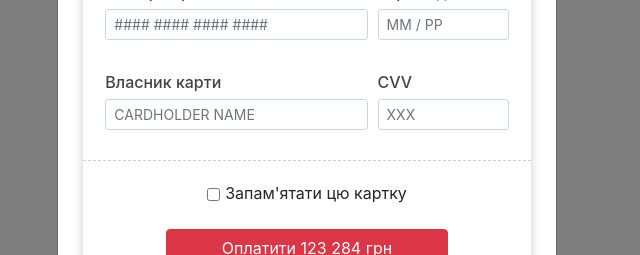
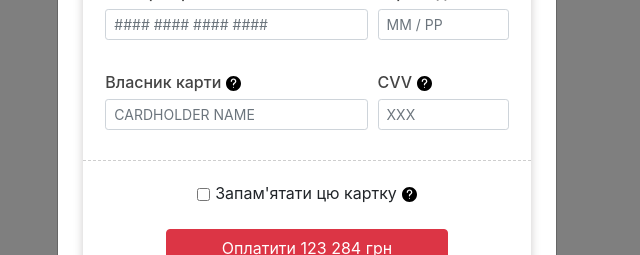
Before and after one commit to Ihor92/widget-pay-kasta, a React (Create React App) app: page / in a window 1280 px wide. Both pictures are taken after a click on the button "Оплатить картой". Shown: the part 323-578 px from the top of the page, without its empty margins (333-973 px from the left). Built offline with nearby package versions, Linux system fonts and the light colour scheme.

Commit message:
Refactoring code

```diff
--- a/package.json
+++ b/package.json
@@ -10,8 +10,8 @@
     "bootstrap": "^4.4.1",
     "react": "^16.13.0",
     "react-dom": "^16.13.0",
-    "react-router-dom": "^5.1.2",
     "react-scripts": "3.4.0",
+    "react-tooltip": "^4.1.0",
     "react-transition-group": "^4.3.0"
   },
   "scripts": {
--- a/src/Components/Common/Modal/Modal.js
+++ b/src/Components/Common/Modal/Modal.js
@@ -1,6 +1,6 @@
 import React from 'react';
 import Animation from '../Animation/Animation';
-import Form from '../../Form/Form';
+import FormContainer from '../../Form';
 import logo from '../../../mk-logo.svg';
 
 
@@ -38,7 +38,7 @@ const Modal = ({ handleCloseModal, showModal, children }) => (
                 </div>
               </div>
 
-              <Form
+              <FormContainer
                 handleCloseModal={handleCloseModal}
                 sumToPay={sumToPay}
               />
--- a/src/Components/Form/Form.css
+++ b/src/Components/Form/Form.css
@@ -18,6 +18,7 @@
 
 .label {
   margin: 0 0 5px;
+  padding-right: 5px;
   font-weight: 500;
   color: #444;
 }
@@ -43,6 +44,7 @@
 
 .labelCheckbox {
   margin: 0 0 4px 5px;
+  padding-right: 5px;
 }
 
 .buttonIsDisabled {
--- a/src/Components/Form/Form.jsx
+++ b/src/Components/Form/Form.jsx
@@ -1,7 +1,18 @@
-import React, { Component } from 'react';
+import React from 'react';
 import Input from '../Input/Input';
-import { SuccessfulPay, InvalidCard, WrongDate, EnterName, CheckCvv } from '../HelperMessages/HelperMessages';
+import ReactTooltip from 'react-tooltip'
+import help from './question.svg'
+import {
+  SuccessfulPay,
+  InvalidCard,
+  WrongDate,
+  EnterName,
+  CheckCvv,
+  tooltipMessages,
+  descriptionForInputs
+} from '../HelperMessages/HelperMessages';
 import './Form.css';
+
 
 const validDataLength = {
   cardNumber: 16,
@@ -10,137 +21,49 @@ const validDataLength = {
   cardOwner: 40,
 }
 
-const findToday = new Date();
-const findThisYear = findToday.getFullYear();
-const findThisMonth = findToday.getMonth();
-let lasNumbersYear = findThisYear.toString().substring(2);
-let corectMonth = findThisMonth < 9 ? '0' + findThisMonth : findThisMonth;
+const Form = (props) => {
+  const {
+    buttonIsDisabled,
+    showError,
+    incorrectDate,
+    timer,
+    showSuccessfulPayment,
+    sumToPay,
+    checkDataLength,
+    handleChange,
+    cardNumber,
+    cardExpiry,
+    cardOwner,
+    cvv
+  } = props;
 
-export default class Form extends Component{
-  constructor(props) {
-    super(props);
-    this.state = {
-      cardNumber: '',
-      cardExpiry: '',
-      cardOwner: '',
-      cvv: '',
-      showError: false,
-      buttonIsDisabled: true,
-      incorrectDate: false,
-      timer: 600,
-      timeLeft: null,
-      showSuccessfulPayment: false
-    }
-  }
-  componentDidMount() {
-    this.setTimerId();
-  }
-
-  componentWillUnmount() {
-    this.clearTimerId();
-  }
-
-  clearTimerId = () => {
-    clearInterval(this.timerStart);
-  };
-
-  setTimerId = () => {
-    const { handleCloseModal } = this.props;
-    this.timerStart = setInterval(() => {
-      let timerLefet = this.state.timer - 1;
-      if (timerLefet === 0) {
-        clearInterval(this.timerStart);
-        handleCloseModal() ;
-      }
-      this.setState({
-        timer: timerLefet
-      })
-    }, 1000)
-  }
-
-  handleChange = (event) => {
-    const target = event.target;
-    const value = target.value;
-    const name = target.name;
-
-    if (value.length <= validDataLength[name]) {
-      this.setState({
-        [name]: value,
-      })
-    }
-    this.checkAllInputs();
-  }
-
-  checkAllInputs = () => {
-    const { cardNumber, cardExpiry, cardOwner, cvv } = this.state;
-    if (cardNumber !== '' && cardExpiry !== '' && cardOwner !== '' && cvv !== '') {
-      this.setState({
-        buttonIsDisabled: false,
-      })
-    }
-  }
-
-  checkDataLength = (event) => {
-    const { cardExpiry, cvv, cardNumber, cardOwner } = this.state;
-    if (
-      cardNumber.length === validDataLength.cardNumber &&
-      cardExpiry.length === validDataLength.cardExpiry &&
-      cardOwner !== '' &&
-      cvv.length === validDataLength.cvv) {
-
-      if (corectMonth + lasNumbersYear <= cardExpiry) {
-        this.handleSubmit();
-      } else {
-        this.setState({
-          incorrectDate: true,
-          cardExpiry: '',
-          cvv: ''
-        })
-      }
-
-      event.preventDefault();
-
-    }  else {
-      console.log("Невірне значеня");
-      this.setState({
-        showError: true,
-        cvv: ''
-      })
-      event.preventDefault();
-    }
-  }
-
-  handleSubmit = () => {
-    const { handleCloseModal } = this.props;
-
-    this.setState({
-      showSuccessfulPayment: true
-    })
-
-    this.timerId = setTimeout(() => {
-      handleCloseModal() ;
-    }, 1000);
-  }
-
-  render() {
-    const { buttonIsDisabled, showError, incorrectDate, timer, showSuccessfulPayment } = this.state;
-    const { sumToPay } = this.props;
     let minutes = Math.floor(timer / 60);
     let seconds = timer % 60;
 
+  const { cardOwnerTooltip, cvvTooltip, rememberCard } = tooltipMessages;
+  const {
+    descriptionNumberCard,
+    descriptionCardExpiry,
+    descriptionCardOwner,
+    descriptionCvv,
+    descriptionRemember,
+    descriptionPay,
+    descriptionTimer,
+  } = descriptionForInputs;
+
     return (
       <div>
-        <form onSubmit={this.checkDataLength}>
+        <form onSubmit={checkDataLength}>
           <div className="infoCard">
             <div className="inputNumberCard">
-              <label className="label" htmlFor="number-card">Номер карти</label>
+              <label className="label" htmlFor="number-card">{descriptionNumberCard}</label>
               <Input
                 id="number-card"
                 type="number"
                 placeholder="#### #### #### ####"
                 name="cardNumber"
-                onChange={this.handleChange}
-                value={this.state.cardNumber}
+                onChange={handleChange}
+                value={cardNumber}
                 autoComplete="off"
                 className="infoCard--number "
               />
@@ -148,14 +71,14 @@ export default class Form extends Component{
             </div>
 
             <div className="inputCardExpiry">
-              <label className="label" htmlFor="card-expiry">Термін дії</label>
+              <label className="label" htmlFor="card-expiry">{ descriptionCardExpiry }</label>
               <Input
                 id="card-expiry"
                 type="number"
                 placeholder="ММ / РР"
                 name="cardExpiry"
-                onChange={this.handleChange}
-                value={this.state.cardExpiry}
+                onChange={handleChange}
+                value={cardExpiry}
                 autoComplete="off"
               />
               {showError && (<WrongDate />) || incorrectDate && (<WrongDate />)}
@@ -170,28 +93,45 @@ export default class Form extends Component{
 
           <div className="infoCard">
             <div className="inputCardOwner">
-              <label className="label" htmlFor="card-owner">Власник карти</label>
+              <label className="label" htmlFor="card-owner">{ descriptionCardOwner }</label>
+              <img src={help} alt="Tooltip" data-tip={ cardOwnerTooltip }/>
+              <ReactTooltip
+                type="light"
+                effect="solid"
+                multiline={true}
+                border={true}
+                borderColor="#333"
+              />
               <Input
                 id="card-owner"
                 type="text"
                 placeholder="CARDHOLDER NAME"
                 name="cardOwner"
-                onChange={this.handleChange}
-                value={this.state.cardOwner}
+                onChange={handleChange}
+                value={cardOwner}
                 autoComplete="on"
               />
               {showError && (<EnterName />)}
             </div>
 
             <div className="inputCvv">
-              <label className="label" htmlFor="cvv">CVV</label>
+              <label className="label" htmlFor="cvv">{ descriptionCvv }</label>
+
+              <img src={help} alt="Tooltip" data-tip={ cvvTooltip }/>
+              <ReactTooltip
+                type="light"
+                effect="solid"
+                multiline={true}
+                border={true}
+                borderColor="#333"
+              />
               <Input
                 id="cvv"
                 type="password"
                 placeholder="XXX"
                 name="cvv"
-                onChange={this.handleChange}
-                value={this.state.cvv}
+                onChange={handleChange}
+                value={cvv}
                 autoComplete="off"
               />
               {showError && (<CheckCvv />)}
@@ -202,18 +142,27 @@ export default class Form extends Component{
             <div className="paymentWrap">
               <div className="paymentCheckbox">
                 <input id="remember" type="checkbox" />
-                <label className="labelCheckbox" htmlFor="remember">Запам'ятати цю картку</label>
+                <label className="labelCheckbox" htmlFor="remember">{ descriptionRemember }</label>
+                <img src={help} alt="Tooltip" data-tip={ rememberCard }/>
+                <ReactTooltip
+                  type="light"
+                  effect="solid"
+                  multiline={true}
+                  border={true}
+                  borderColor="#333"
+                />
               </div>
 
               <button
                 type="submit"
                 className={"btn btn-danger " + (buttonIsDisabled === true ? 'buttonIsDisabled ' : '' )}
-              >Оплатити {sumToPay}</button>
-              <p className="timer">На виконання платежу 00:0{minutes}:{seconds < 10 ? '0' + seconds : seconds}</p>
+              >{ descriptionPay } {sumToPay}</button>
+              <p className="timer">{ descriptionTimer }00:0{minutes}:{seconds < 10 ? '0' + seconds : seconds}</p>
             </div>
           </div>
         </form>
       </div>
     );
-  }
 }
+
+export default Form;
--- /dev/null
+++ b/src/Components/Form/FormContainer.jsx
@@ -0,0 +1,157 @@
+import React, { Component } from 'react';
+import './Form.css';
+import Form from './Form';
+
+const validDataLength = {
+  cardNumber: 16,
+  cardExpiry: 4,
+  cvv: 3,
+  cardOwner: 40,
+}
+
+const findToday = new Date();
+const findThisYear = findToday.getFullYear();
+const findThisMonth = findToday.getMonth();
+let lasNumbersYear = findThisYear.toString().substring(2);
+let corectMonth = findThisMonth < 9 ? '0' + findThisMonth : findThisMonth;
+
+
+export default class FormContainer extends Component{
+  constructor(props) {
+    super(props);
+    this.state = {
+      cardNumber: '',
+      cardExpiry: '',
+      cardOwner: '',
+      cvv: '',
+      showError: false,
+      buttonIsDisabled: true,
+      incorrectDate: false,
+      timer: 600,
+      timeLeft: null,
+      showSuccessfulPayment: false
+    }
+  }
+  componentDidMount() {
+    this.setTimerId();
+  }
+
+  componentWillUnmount() {
+    this.clearTimerId();
+  }
+
+  clearTimerId = () => {
+    clearInterval(this.timerStart);
+  };
+
+  setTimerId = () => {
+    const { handleCloseModal } = this.props;
+    this.timerStart = setInterval(() => {
+      let timerLefet = this.state.timer - 1;
+      if (timerLefet === 0) {
+        clearInterval(this.timerStart);
+        handleCloseModal() ;
+      }
+      this.setState({
+        timer: timerLefet
+      })
+    }, 1000)
+  }
+
+  handleChange = (event) => {
+    const target = event.target;
+    const value = target.value;
+    const name = target.name;
+
+    if (value.length <= validDataLength[name]) {
+      this.setState({
+        [name]: value,
+      })
+    }
+    this.checkAllInputs();
+  }
+
+  checkAllInputs = () => {
+    const { cardNumber, cardExpiry, cardOwner, cvv } = this.state;
+    if (cardNumber !== '' && cardExpiry !== '' && cardOwner !== '' && cvv !== '') {
+      this.setState({
+        buttonIsDisabled: false,
+      })
+    }
+  }
+
+  checkDataLength = (event) => {
+    const { cardExpiry, cvv, cardNumber, cardOwner } = this.state;
+    if (
+      cardNumber.length === validDataLength.cardNumber &&
+      cardExpiry.length === validDataLength.cardExpiry &&
+      cardOwner !== '' &&
+      cvv.length === validDataLength.cvv) {
+
+      if (corectMonth + lasNumbersYear <= cardExpiry) {
+        this.handleSubmit();
+      } else {
+        this.setState({
+          incorrectDate: true,
+          cardExpiry: '',
+          cvv: ''
+        })
+      }
+
+      event.preventDefault();
+
+    }  else {
+      console.log("Невірне значеня");
+      this.setState({
+        showError: true,
+        cvv: ''
+      })
+      event.preventDefault();
+    }
+  }
+
+  handleSubmit = () => {
+    const { handleCloseModal } = this.props;
+
+    this.setState({
+      showSuccessfulPayment: true
+    })
+
+    this.timerId = setTimeout(() => {
+      handleCloseModal() ;
+    }, 1000);
+  }
+
+  render() {
+    const {
+      buttonIsDisabled,
+      showError,
+      incorrectDate,
+      showSuccessfulPayment,
+      timer,
+      cardNumber,
+      cardExpiry,
+      cardOwner,
+      cvv
+    } = this.state;
+
+    const { sumToPay } = this.props;
+
+    return (
+      <Form
+        buttonIsDisabled={buttonIsDisabled}
+        showError={showError}
+        incorrectDate={incorrectDate}
+        timer={timer}
+        cardNumber={cardNumber}
+        cardExpiry={cardExpiry}
+        cardOwner={cardOwner}
+        cvv={cvv}
+        sumToPay={sumToPay}
+        showSuccessfulPayment={showSuccessfulPayment}
+        checkDataLength={this.checkDataLength}
+        handleChange={this.handleChange}
+      />
+    );
+  }
+}
--- /dev/null
+++ b/src/Components/Form/index.js
@@ -0,0 +1 @@
+export { default } from './FormContainer';
--- a/src/Components/HelperMessages/HelperMessages.jsx
+++ b/src/Components/HelperMessages/HelperMessages.jsx
@@ -29,3 +29,19 @@ export function CheckCvv() {
     <span style={{ color: "red" }}>Перевірте cvv</span>
   )
 };
+
+export const tooltipMessages = {
+  cardOwnerTooltip: `Прізвище та ім'я людини  на яку випущена карта. Для іменних карта — нанесено на карту.`,
+  cvvTooltip: "Три цифри що знаходяться з іншого боку карти.",
+  rememberCard: "Запам'ятати картку, щоб в майбутньому не витрачати час.",
+};
+
+export const descriptionForInputs = {
+  descriptionNumberCard: "Номер карти",
+  descriptionCardExpiry: "Термін дії",
+  descriptionCardOwner: "Власник карти",
+  descriptionCvv: "CVV",
+  descriptionRemember: "Запам'ятати цю картку",
+  descriptionPay: "Оплатити",
+  descriptionTimer: "На виконання платежу ",
+}
```
Also changed, not shown: src/Components/Form/question.svg (added), 1 other file (tests, documents, lock files or other folders).
